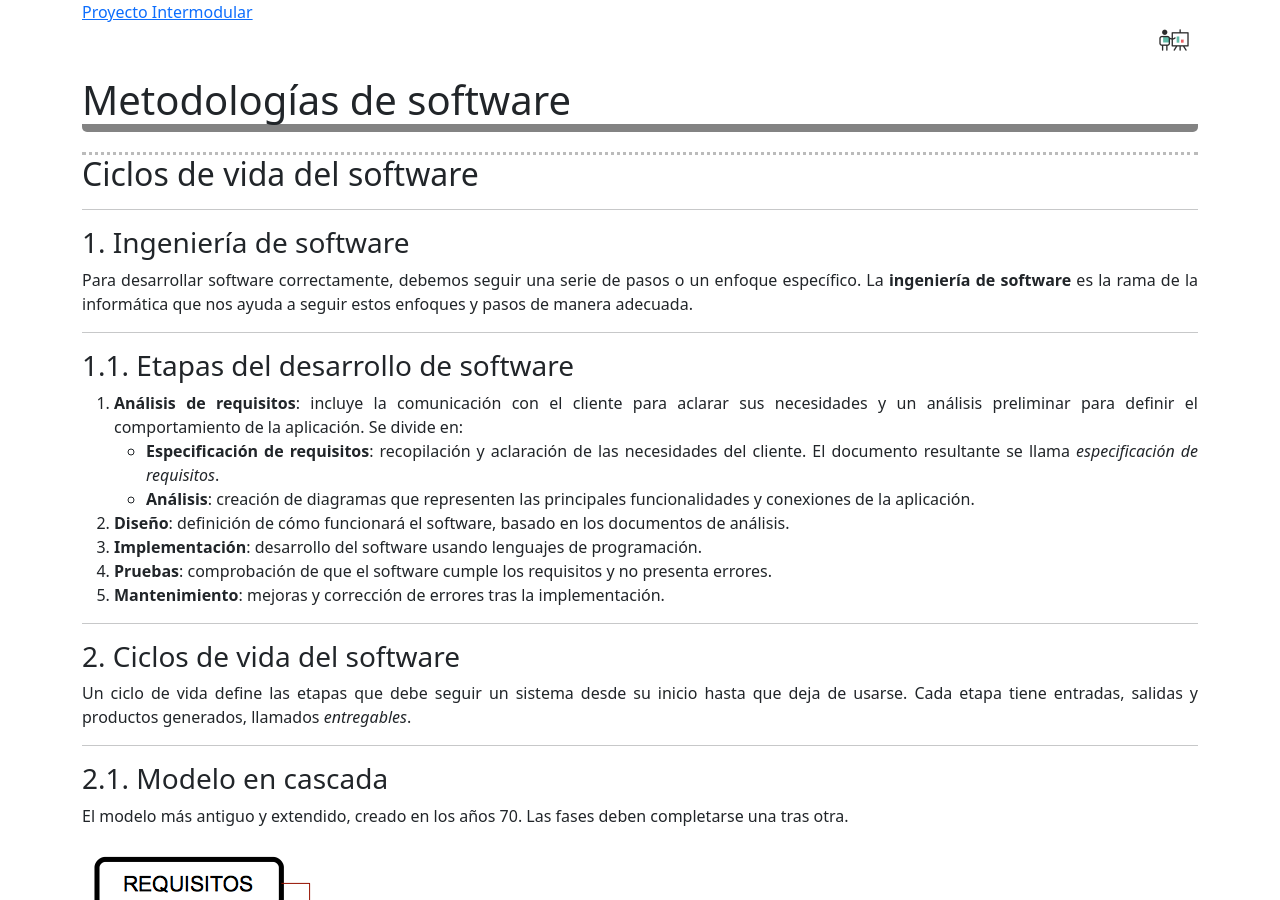
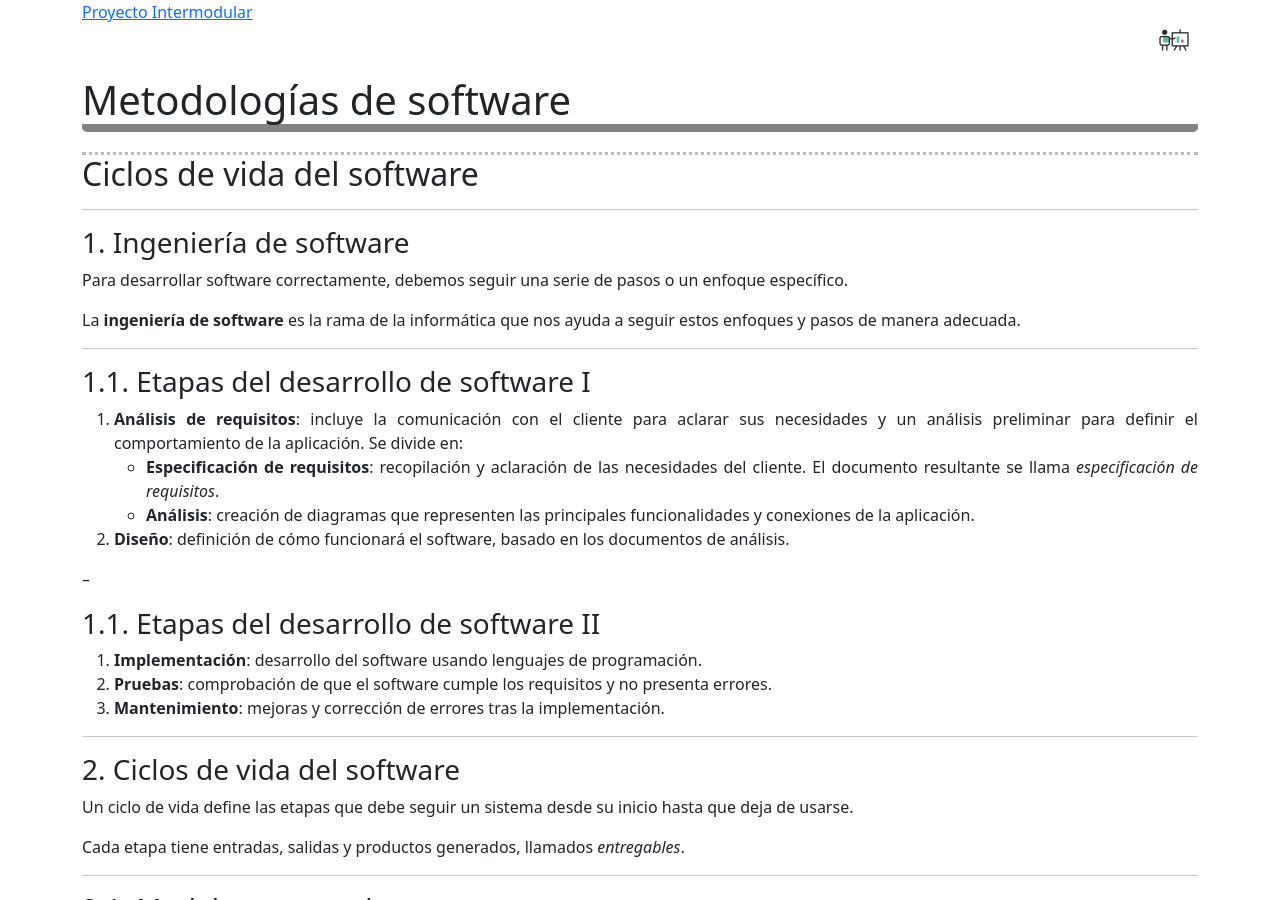
Before and after one commit to fperezIES/proyecto, a Jekyll site: the page built from UD1/slides/life_cycle_software.slides.md, in a window 1280 px wide and 900 px high. Built offline with Jekyll 4.4.1, drawn with Linux system fonts in a browser that asks for light colours; our own code applies the rules of GitHub Pages for plain Markdown files.

Commit message:
Corrección presentación ciclos de vida software

```diff
--- a/UD1/slides/life_cycle_software.slides.md
+++ b/UD1/slides/life_cycle_software.slides.md
@@ -8,26 +8,34 @@
 
 ### 1. Ingeniería de software
 
-Para desarrollar software correctamente, debemos seguir una serie de pasos o un enfoque específico. La **ingeniería de software** es la rama de la informática que nos ayuda a seguir estos enfoques y pasos de manera adecuada.
+Para desarrollar software correctamente, debemos seguir una serie de pasos o un enfoque específico.
+
+La **ingeniería de software** es la rama de la informática que nos ayuda a seguir estos enfoques y pasos de manera adecuada.
 
 
 ---
 
-### 1.1. Etapas del desarrollo de software
+### 1.1. Etapas del desarrollo de software I
 
 1. **Análisis de requisitos**: incluye la comunicación con el cliente para aclarar sus necesidades y un análisis preliminar para definir el comportamiento de la aplicación. Se divide en:
    * **Especificación de requisitos**: recopilación y aclaración de las necesidades del cliente. El documento resultante se llama *especificación de requisitos*.
    * **Análisis**: creación de diagramas que representen las principales funcionalidades y conexiones de la aplicación.
 2. **Diseño**: definición de cómo funcionará el software, basado en los documentos de análisis.
-3. **Implementación**: desarrollo del software usando lenguajes de programación.
-4. **Pruebas**: comprobación de que el software cumple los requisitos y no presenta errores.
-5. **Mantenimiento**: mejoras y corrección de errores tras la implementación.
+
+--
+### 1.1. Etapas del desarrollo de software II
+
+1. **Implementación**: desarrollo del software usando lenguajes de programación.
+2. **Pruebas**: comprobación de que el software cumple los requisitos y no presenta errores.
+3. **Mantenimiento**: mejoras y corrección de errores tras la implementación.
 
 ---
 
 ### 2. Ciclos de vida del software
 
-Un ciclo de vida define las etapas que debe seguir un sistema desde su inicio hasta que deja de usarse. Cada etapa tiene entradas, salidas y productos generados, llamados *entregables*.
+Un ciclo de vida define las etapas que debe seguir un sistema desde su inicio hasta que deja de usarse.
+
+Cada etapa tiene entradas, salidas y productos generados, llamados *entregables*.
 
 ---
 
@@ -39,14 +47,14 @@
 
 --
 
-**Ventajas**:
-- Adecuado para proyectos pequeños con requisitos bien definidos.
-- Bien estructurado y fácil de usar.
+- **Ventajas**:
+	- Adecuado para proyectos pequeños con requisitos bien definidos.
+	- Bien estructurado y fácil de usar.
 
-**Desventajas**:
-- No aplicable a la mayoría de proyectos reales.
-- No se ven resultados hasta el final.
-- Los fallos se detectan al final.
+- **Desventajas**:
+	- No aplicable a la mayoría de proyectos reales.
+	- No se ven resultados hasta el final.
+	- Los fallos se detectan al final.
 
 ---
 
@@ -54,17 +62,17 @@
 
 Incluye pruebas desde las primeras fases. Las pruebas se realizan en paralelo a las fases de desarrollo.
 
-![Modelo en V](img/ED_b1_tema03-02-modelo_v.png)
+![Modelo en V](../img/ED_b1_tema03-02-modelo_v.png)
 
 --
 
-**Ventajas**:
-- Fácil de usar.
-- Mayor probabilidad de éxito gracias a las pruebas en cada fase.
+- **Ventajas**:
+	- Fácil de usar.
+	- Mayor probabilidad de éxito gracias a las pruebas en cada fase.
 
-**Desventajas**:
-- También es rígido.
-- No se desarrollan prototipos intermedios.
+- **Desventajas**:
+	- También es rígido.
+	- No se desarrollan prototipos intermedios.
 
 ---
 
@@ -89,7 +97,7 @@
 
 Combina los modelos en cascada e iterativo. Se gestiona en ciclos, evaluando riesgos en cada ciclo.
 
-![Modelo en espiral](../img/ED_b1_tema03-04-modelo_espiral.png){:class="center"}
+![Modelo en espiral](../img/ED_b1_tema03-04-modelo_espiral.png)
 
 --
 
```
